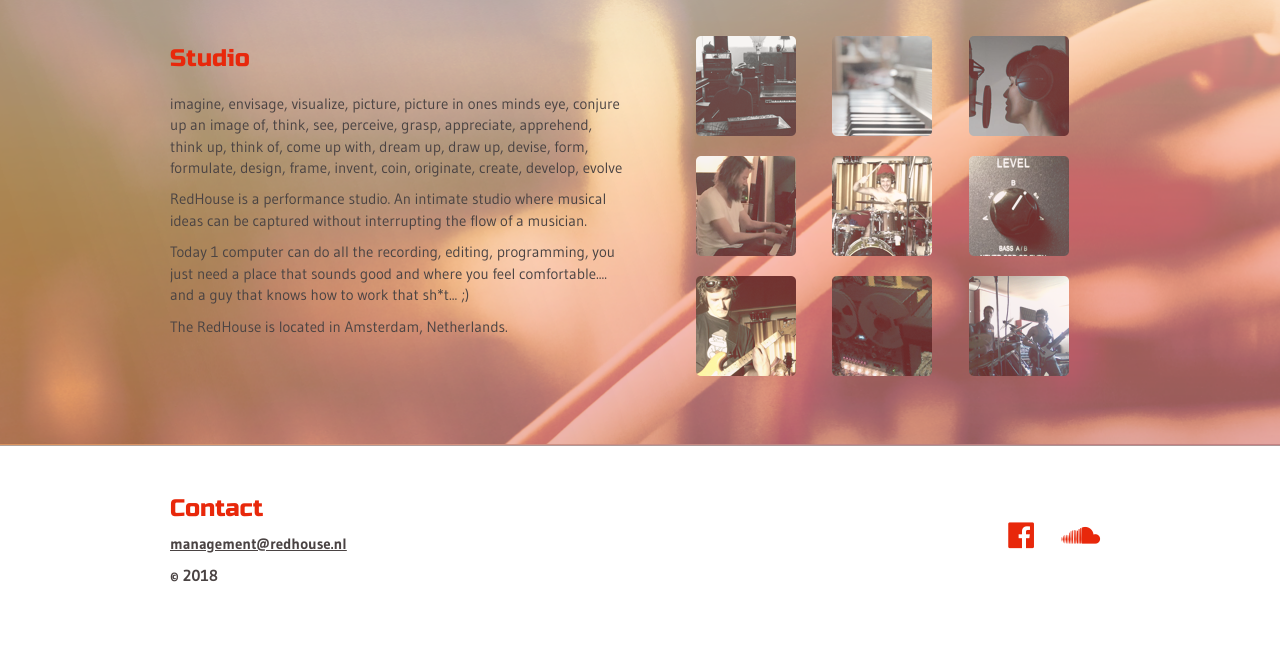
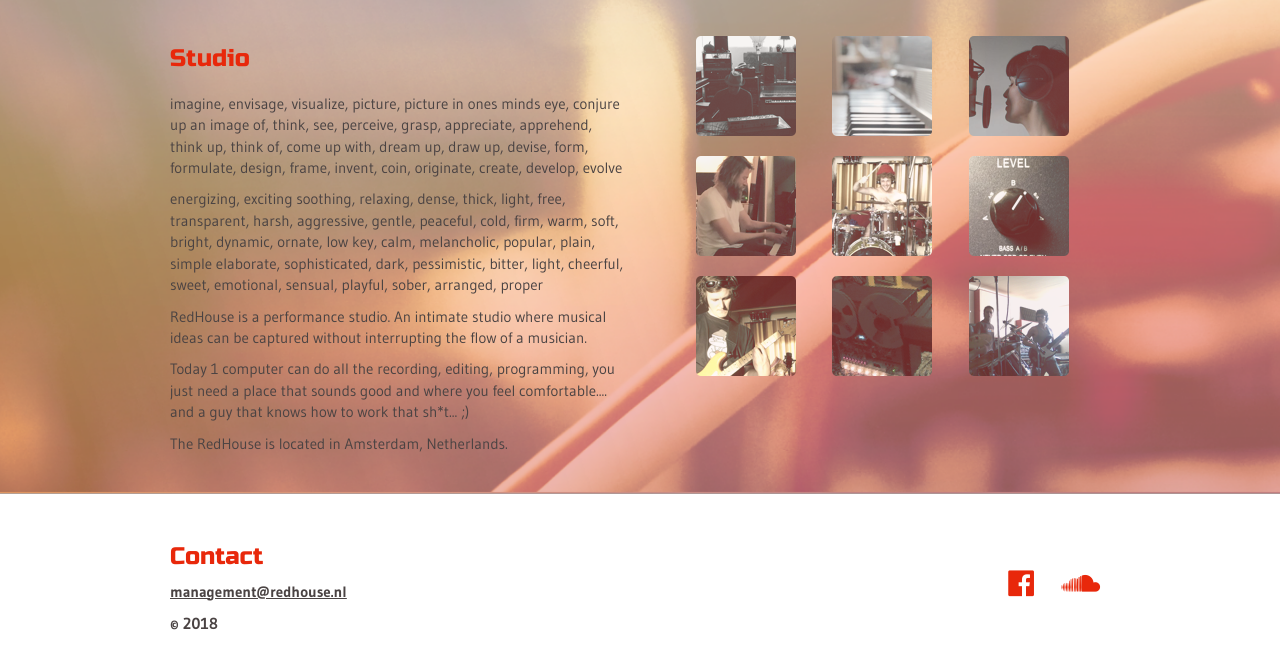
Before and after one commit to redhousestudio/redhousestudio.github.io, a Jekyll site: the page built from index.html, in a window 1280 px wide and 900 px high, scrolled down 1179 px, cut to the strip 225-894 px from the top of the window. Built offline with Jekyll 4.4.1, drawn with Linux system fonts in a browser that asks for light colours; nearby versions of some CDN libraries; before the commit the page ends 2031 px from its top, so only the background shows below that.

Commit message:
update text

```diff
--- a/index.html
+++ b/index.html
@@ -29,6 +29,7 @@ about_text: >
   <p><a href="mailto:gijs@redhouse.nl" target="_top">Get in touch</a> and I will help you with your next project.</p>
 studio_section_text: >
   <p>imagine, envisage, visualize, picture, picture in ones minds eye, conjure up an image of, think, see, perceive, grasp, appreciate, apprehend, think up, think of, come up with, dream up, draw up, devise, form, formulate, design, frame, invent, coin, originate, create, develop, evolve</p>
+  <p>energizing, exciting  soothing, relaxing, dense, thick, light, free, transparent, harsh, aggressive, gentle, peaceful, cold, firm, warm, soft, bright, dynamic, ornate, low key, calm, melancholic, popular, plain, simple   elaborate, sophisticated, dark, pessimistic, bitter, light, cheerful, sweet, emotional, sensual, playful, sober, arranged, proper</p>
   <p>RedHouse is a performance studio. An intimate studio where musical ideas can be captured without interrupting the flow of a musician.</p>
   <p>Today 1 computer can do all the recording, editing, programming, you just need a place that sounds good and where you feel comfortable.... <br />
   and a guy that knows how to work that sh*t... ;)<p>
```
Also changed, not shown: discography.md (+2 -3 lines).
